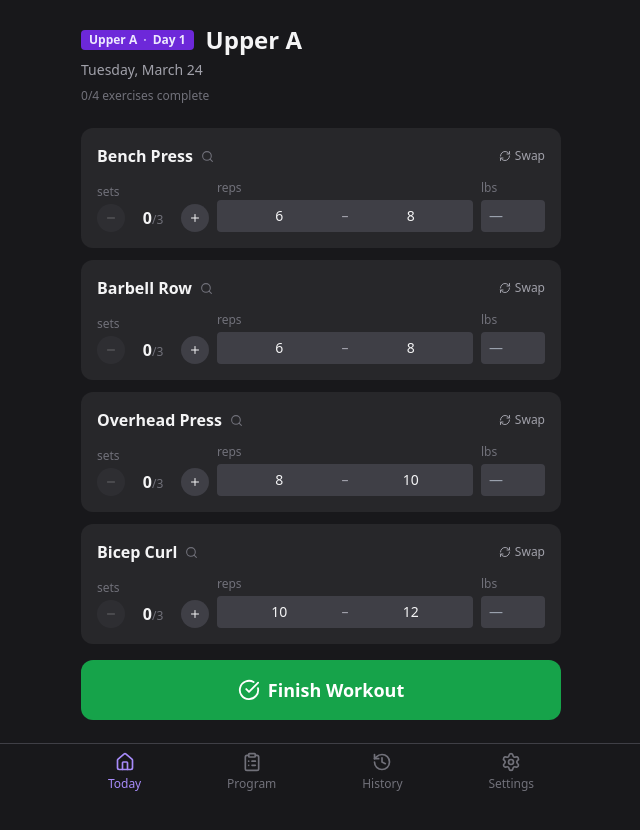
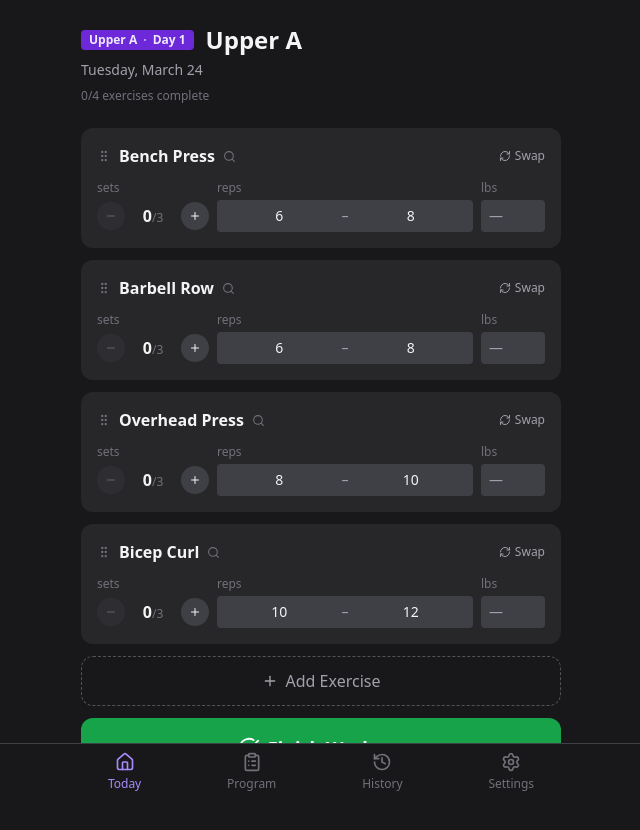
Before and after one commit to ngallion/pushlog-app, a React (Vite) app: page / in a window 1280 px wide. Both pictures are taken after a click on the button "Start Workout". Shown: the top 830 px of the page, without its empty margins (319-959 px from the left). Built offline with nearby package versions, Linux system fonts and the light colour scheme.

Commit message:
Add and reorder exercises for a specific workout without persistence

```diff
--- a/src/components/ExerciseCard.tsx
+++ b/src/components/ExerciseCard.tsx
@@ -1,6 +1,6 @@
 import { useState, useEffect, useRef } from "react";
 import type { LoggedExercise, WorkoutSession } from "../lib/types";
-import { RefreshCw, Minus, Plus, Search } from "lucide-react";
+import { RefreshCw, Minus, Plus, Search, GripVertical } from "lucide-react";
 
 interface Props {
   exercise: LoggedExercise;
@@ -14,6 +14,8 @@ interface Props {
   ) => void;
   onSwap: (exerciseIndex: number, newName: string) => void;
   onWeightChange: (exerciseIndex: number, weight: number | undefined) => void;
+  dragHandleAttributes?: Record<string, unknown>;
+  dragHandleListeners?: Record<string, unknown>;
 }
 
 export function ExerciseCard({
@@ -23,6 +25,8 @@ export function ExerciseCard({
   onChange,
   onSwap,
   onWeightChange,
+  dragHandleAttributes,
+  dragHandleListeners,
 }: Props) {
   const [swapping, setSwapping] = useState(false);
   const [swapName, setSwapName] = useState("");
@@ -117,6 +121,15 @@ export function ExerciseCard({
       ) : (
         <div className="flex items-center justify-between mb-3">
           <div className="flex items-center gap-2">
+            {dragHandleAttributes && (
+              <button
+                {...dragHandleAttributes}
+                {...dragHandleListeners}
+                className="text-zinc-500 hover:text-zinc-300 touch-none cursor-grab active:cursor-grabbing"
+              >
+                <GripVertical size={14} />
+              </button>
+            )}
             <h3 className="font-semibold text-zinc-100">{exercise.name}</h3>
             <a
               href={`https://www.google.com/search?q=${encodeURIComponent(exercise.name + " exercise form")}`}
@@ -146,11 +159,11 @@ export function ExerciseCard({
         </div>
       )}
 
-      <div className="flex items-end gap-2">
+      <div className="flex items-start gap-2">
         {/* Sets stepper */}
         <div className="flex flex-col">
           <div className="text-xs text-zinc-500 mb-1">sets</div>
-          <div className="flex items-center gap-1.5">
+          <div className="flex items-center gap-1.5 mt-[2px]">
             <button
               onClick={() => adjustSets(-1)}
               disabled={exercise.setsCompleted === 0}
--- a/src/context/AppContext.tsx
+++ b/src/context/AppContext.tsx
@@ -87,7 +87,9 @@ type AppAction =
   | {
       type: "UPDATE_WEIGHT";
       payload: { exerciseIndex: number; startingWeight: number | undefined };
-    };
+    }
+  | { type: "ADD_EXERCISE"; payload: LoggedExercise }
+  | { type: "REORDER_EXERCISES"; payload: LoggedExercise[] };
 
 function reducer(state: AppState, action: AppAction): AppState {
   switch (action.type) {
@@ -178,6 +180,23 @@ function reducer(state: AppState, action: AppAction): AppState {
         programs,
       };
     }
+    case "ADD_EXERCISE": {
+      if (!state.activeSession) return state;
+      return {
+        ...state,
+        activeSession: {
+          ...state.activeSession,
+          exercises: [...state.activeSession.exercises, action.payload],
+        },
+      };
+    }
+    case "REORDER_EXERCISES": {
+      if (!state.activeSession) return state;
+      return {
+        ...state,
+        activeSession: { ...state.activeSession, exercises: action.payload },
+      };
+    }
     default:
       return state;
   }
--- a/src/pages/Today.tsx
+++ b/src/pages/Today.tsx
@@ -1,3 +1,4 @@
+import { useState } from "react";
 import { useNavigate } from "react-router-dom";
 import { useApp } from "../context/AppContext";
 import { useNextWorkout } from "../hooks/useNextWorkout";
@@ -5,10 +6,74 @@ import { useLastSession } from "../hooks/useLastSession";
 import { WorkoutTypeLabel } from "../components/WorkoutTypeLabel";
 import { ExerciseCard } from "../components/ExerciseCard";
 import { getWorkoutLabel, getDaySetLabel } from "../lib/rotation";
-import type { ExerciseTemplate, LoggedExercise } from "../lib/types";
-import { Dumbbell, CheckCircle } from "lucide-react";
+import type {
+  ExerciseTemplate,
+  LoggedExercise,
+  WorkoutSession,
+} from "../lib/types";
+import { Dumbbell, CheckCircle, Plus } from "lucide-react";
 import confetti from "canvas-confetti";
 import { randomUUID } from "../lib/uuid";
+import {
+  DndContext,
+  closestCenter,
+  PointerSensor,
+  TouchSensor,
+  useSensor,
+  useSensors,
+} from "@dnd-kit/core";
+import type { DragEndEvent } from "@dnd-kit/core";
+import {
+  SortableContext,
+  useSortable,
+  verticalListSortingStrategy,
+  arrayMove,
+} from "@dnd-kit/sortable";
+import { CSS } from "@dnd-kit/utilities";
+
+function SortableExerciseCard({
+  exercise,
+  exerciseIndex,
+  lastSession,
+  onChange,
+  onSwap,
+  onWeightChange,
+}: {
+  exercise: LoggedExercise;
+  exerciseIndex: number;
+  lastSession: WorkoutSession | null;
+  onChange: (i: number, sets: number, min: number, max: number) => void;
+  onSwap: (i: number, name: string) => void;
+  onWeightChange: (i: number, weight: number | undefined) => void;
+}) {
+  const {
+    attributes,
+    listeners,
+    setNodeRef,
+    transform,
+    transition,
+    isDragging,
+  } = useSortable({ id: exercise.templateId });
+  const style = {
+    transform: CSS.Transform.toString(transform),
+    transition,
+    opacity: isDragging ? 0.5 : 1,
+  };
+  return (
+    <div ref={setNodeRef} style={style}>
+      <ExerciseCard
+        exercise={exercise}
+        exerciseIndex={exerciseIndex}
+        lastSession={lastSession}
+        onChange={onChange}
+        onSwap={onSwap}
+        onWeightChange={onWeightChange}
+        dragHandleAttributes={attributes as unknown as Record<string, unknown>}
+        dragHandleListeners={listeners as unknown as Record<string, unknown>}
+      />
+    </div>
+  );
+}
 
 export function Today() {
   const navigate = useNavigate();
@@ -21,6 +86,16 @@ export function Today() {
   );
 
   const currentProgram = state.programs[state.programs.length - 1];
+
+  const [addingExercise, setAddingExercise] = useState(false);
+  const [newExerciseName, setNewExerciseName] = useState("");
+
+  const sensors = useSensors(
+    useSensor(PointerSensor),
+    useSensor(TouchSensor, {
+      activationConstraint: { delay: 200, tolerance: 5 },
+    }),
+  );
 
   // ── Active workout view ──────────────────────────────────────────────────
   if (session) {
@@ -66,6 +141,38 @@ export function Today() {
       });
     };
 
+    const handleDragEnd = (event: DragEndEvent) => {
+      const { active, over } = event;
+      if (!over || active.id === over.id) return;
+      const oldIndex = session.exercises.findIndex(
+        (e) => e.templateId === active.id,
+      );
+      const newIndex = session.exercises.findIndex(
+        (e) => e.templateId === over.id,
+      );
+      dispatch({
+        type: "REORDER_EXERCISES",
+        payload: arrayMove(session.exercises, oldIndex, newIndex),
+      });
+    };
+
+    const handleAddExercise = () => {
+      if (!newExerciseName.trim()) return;
+      dispatch({
+        type: "ADD_EXERCISE",
+        payload: {
+          templateId: `impromptu-${randomUUID()}`,
+          name: newExerciseName.trim(),
+          setsCompleted: 0,
+          targetSets: 3,
+          minReps: 8,
+          maxReps: 12,
+        },
+      });
+      setNewExerciseName("");
+      setAddingExercise(false);
+    };
+
     const handleFinish = () => {
       confetti({
         particleCount: 80,
@@ -98,9 +205,18 @@ export function Today() {
           {completedExercises}/{totalExercises} exercises complete
         </div>
 
+        <DndContext
+          sensors={sensors}
+          collisionDetection={closestCenter}
+          onDragEnd={handleDragEnd}
+        >
+          <SortableContext
+            items={session.exercises.map((e) => e.templateId)}
+            strategy={verticalListSortingStrategy}
+          >
             {session.exercises.map((exercise, ei) => (
-          <ExerciseCard
-            key={ei}
+              <SortableExerciseCard
+                key={exercise.templateId}
                 exercise={exercise}
                 exerciseIndex={ei}
                 lastSession={lastSessionForType}
@@ -109,10 +225,54 @@ export function Today() {
                 onWeightChange={handleWeightChange}
               />
             ))}
+          </SortableContext>
+        </DndContext>
+
+        {addingExercise ? (
+          <div className="flex gap-2 items-center mt-3">
+            <input
+              autoFocus
+              type="text"
+              placeholder="Exercise name"
+              value={newExerciseName}
+              onChange={(e) => setNewExerciseName(e.target.value)}
+              onKeyDown={(e) => {
+                if (e.key === "Enter") handleAddExercise();
+                if (e.key === "Escape") {
+                  setAddingExercise(false);
+                  setNewExerciseName("");
+                }
+              }}
+              className="flex-1 bg-zinc-800 rounded-lg px-3 py-2 text-sm text-zinc-100 focus:outline-none focus:ring-1 focus:ring-violet-500"
+            />
+            <button
+              onClick={handleAddExercise}
+              className="bg-violet-600 hover:bg-violet-500 text-white px-3 py-2 rounded-lg text-sm"
+            >
+              Add
+            </button>
+            <button
+              onClick={() => {
+                setAddingExercise(false);
+                setNewExerciseName("");
+              }}
+              className="bg-zinc-800 hover:bg-zinc-700 text-zinc-300 px-3 py-2 rounded-lg text-sm"
+            >
+              Cancel
+            </button>
+          </div>
+        ) : (
+          <button
+            onClick={() => setAddingExercise(true)}
+            className="w-full border border-dashed border-zinc-600 rounded-xl py-3 text-zinc-400 hover:text-zinc-300 hover:border-zinc-500 flex items-center justify-center gap-2 transition-colors mt-3"
+          >
+            <Plus size={16} /> Add Exercise
+          </button>
+        )}
 
         <button
           onClick={handleFinish}
-          className="w-full bg-green-600 hover:bg-green-500 text-white rounded-xl py-4 font-bold text-lg flex items-center justify-center gap-2 transition-colors mt-4"
+          className="w-full bg-green-600 hover:bg-green-500 text-white rounded-xl py-4 font-bold text-lg flex items-center justify-center gap-2 transition-colors mt-3"
         >
           <CheckCircle size={22} />
           Finish Workout
```
Lines whose indentation alone changed are shown as unchanged.
